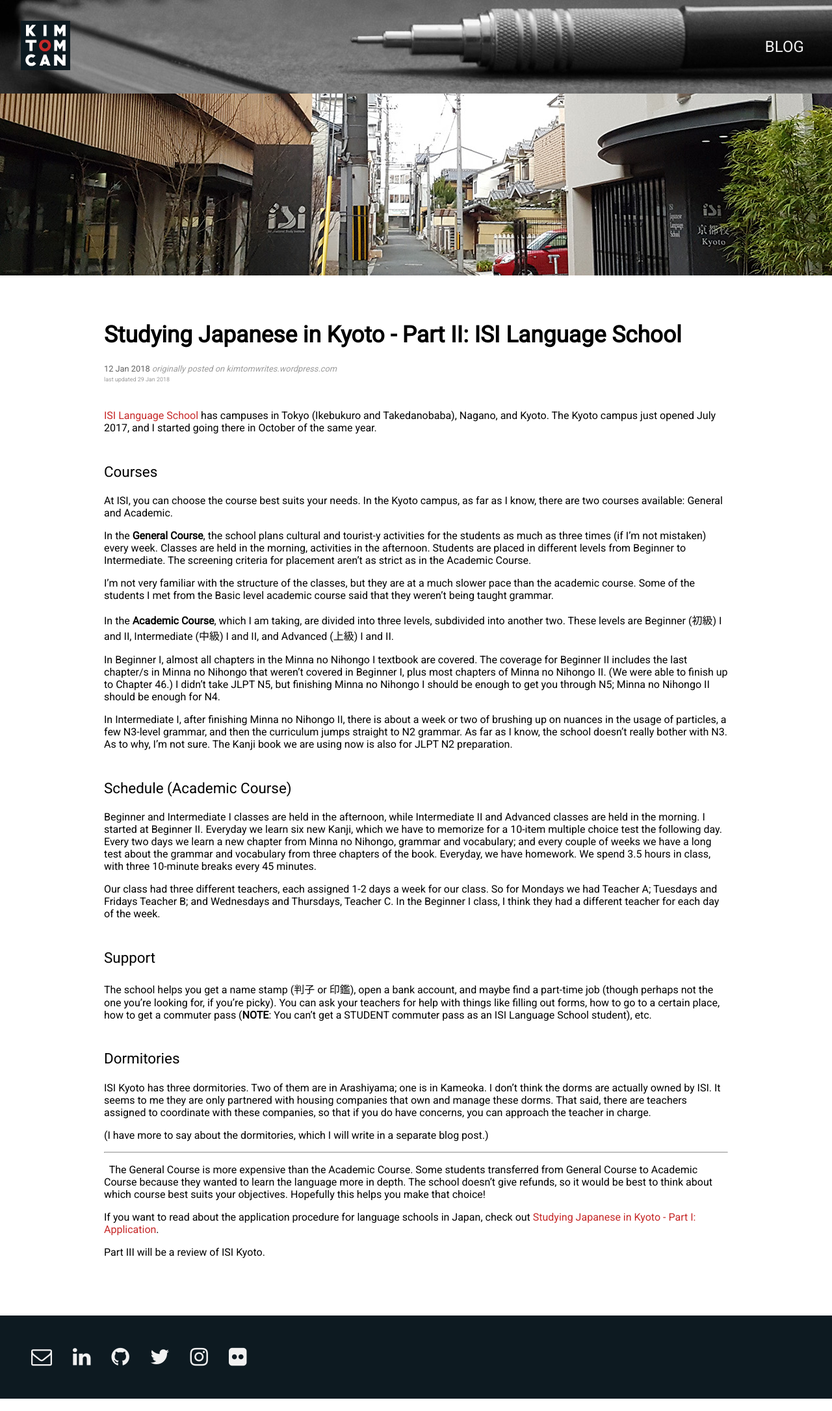
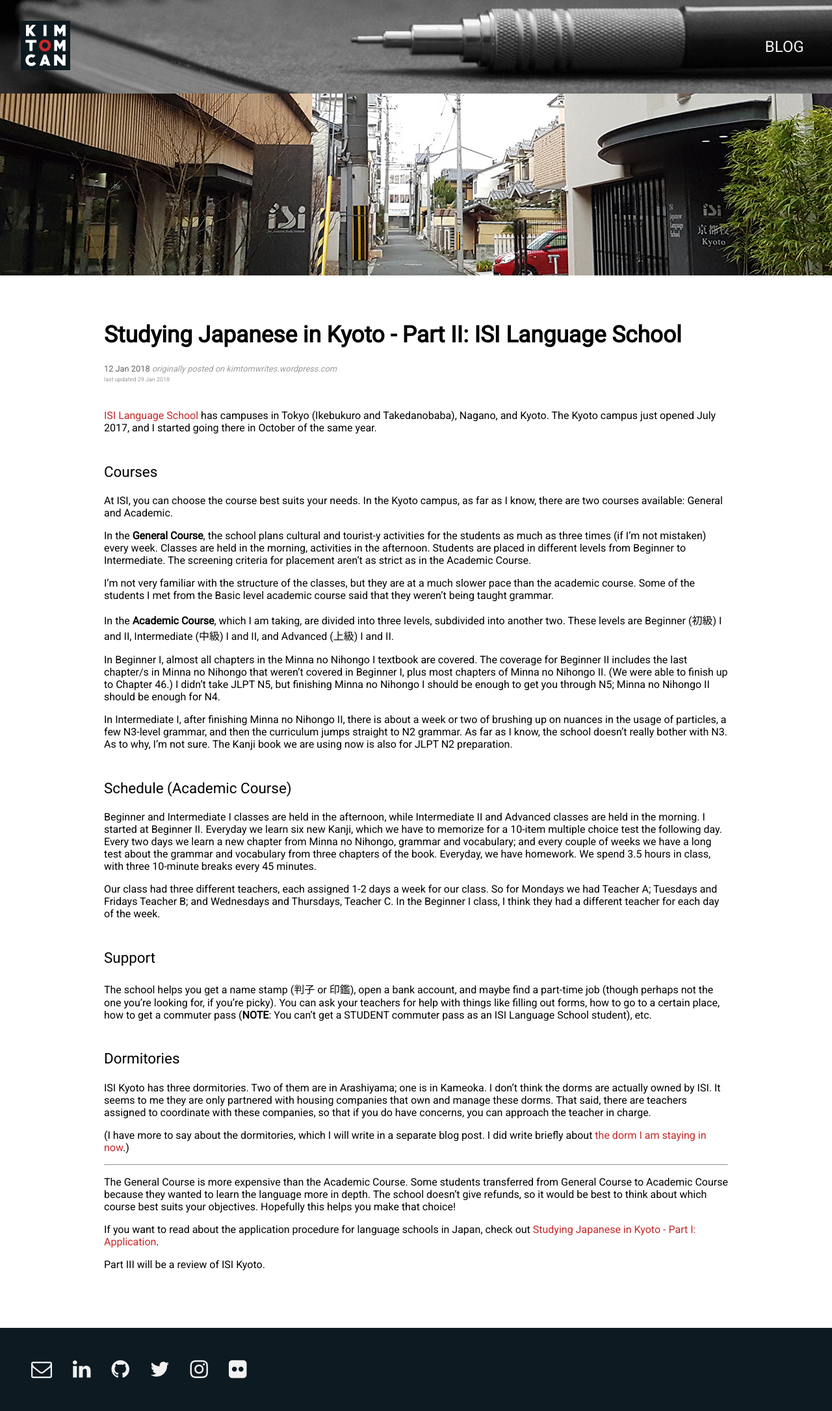
Before and after one commit to kimtillas91/kimtillas91.github.io, a Jekyll site: the page built from _posts/2018-01-12-studying-in-japanese-in-kyoto-part-2-isi-kyoto.md, in a window 1280 px wide. Shown: the whole page at 65% size. Built offline with Jekyll 4.4.1, drawn with Linux system fonts in a browser that asks for light colours.

Commit message:
Home BG image behavior
Fixed responsive behavior of home bg image
updated blog post

```diff
--- a/_posts/2018-01-12-studying-in-japanese-in-kyoto-part-2-isi-kyoto.md
+++ b/_posts/2018-01-12-studying-in-japanese-in-kyoto-part-2-isi-kyoto.md
@@ -33,7 +33,7 @@
 <h3>Dormitories</h3>
 ISI Kyoto has three dormitories. Two of them are in Arashiyama; one is in Kameoka. I don't think the dorms are actually owned by ISI. It seems to me they are only partnered with housing companies that own and manage these dorms. That said, there are teachers assigned to coordinate with these companies, so that if you do have concerns, you can approach the teacher in charge.
 
-(I have more to say about the dormitories, which I will write in a separate blog post.)
+(I have more to say about the dormitories, which I will write in a separate blog post. I did write briefly about [the dorm I am staying in now](https://kimtomwrites.wordpress.com/2018/01/28/this-blog-this-dorm/){:target="_blank" class="external"}.)
 
 <hr />
 
--- a/assets/style/main.css
+++ b/assets/style/main.css
@@ -224,7 +224,7 @@
 
 @media screen and (max-height: 760px) and (orientation: landscape) {
     body.home-body {
-      background-size: 1440px;
+      background-size: cover;
       background-position: center 82%;
     }
 
@@ -263,7 +263,7 @@
 
 @media screen and (min-width: 2348px) or (min-height: 1440px) {
     body.home-body {
-        background-size: cover;
+        background-size: cover !important;
     }
 }
 
```
Also changed, not shown: 3 other files.
